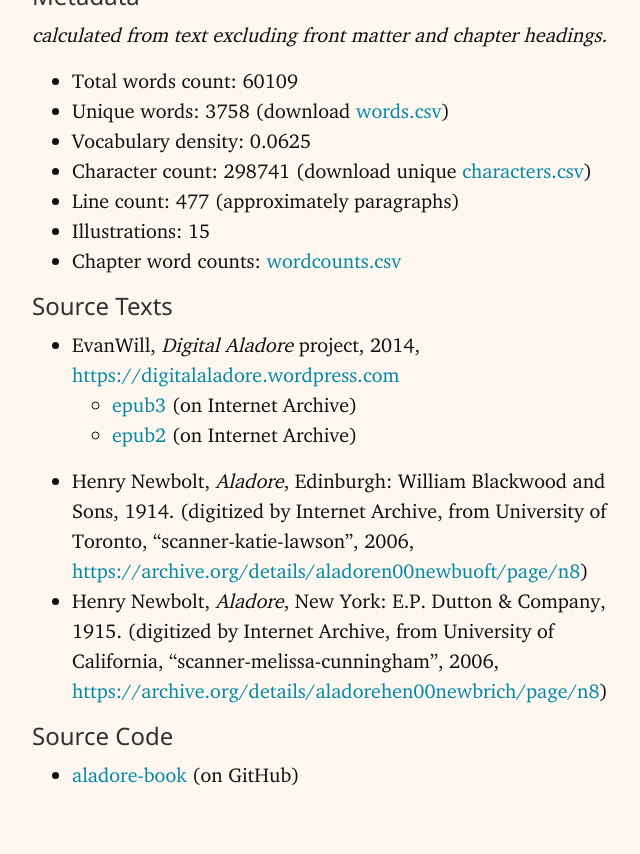
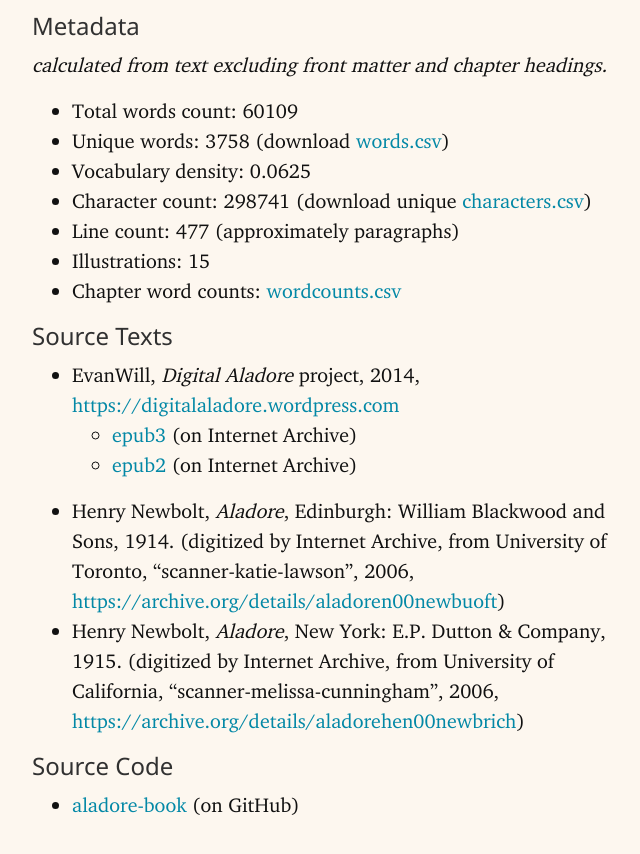
Before and after one commit to evanwill/aladore-book, a Jekyll site: the page built from data/index.md, in a window 1280 px wide and 900 px high, scrolled down 697 px. Shown: the top 854 px of the window, without its empty margins (320-960 px from the left). Built offline with Jekyll 4.4.1, drawn with Linux system fonts in a browser that asks for light colours; some of the changed lines change nothing that is shown; some of the changed text lies outside the part shown.

Commit message:
data links update

```diff
--- a/data/index.md
+++ b/data/index.md
@@ -7,6 +7,7 @@
 
 - [Illustration gallery]({{ '/data/gallery.html' | absolute_url }}) (or [image list CSV]({{ '/data/image_list.csv' | absolute_url }}))
 - [Word cloud]({{ '/data/cloud.html' | absolute_url }})
+- [Word Tree](https://www.jasondavies.com/wordtree/?source=https%3A%2F%2Fevanwill.github.io%2Faladore-book%2Fdata%2Fnewbolt_aladore_1914.txt){:target='_blank'} (jasondavies)
 
 ## Text Download
 
@@ -42,8 +43,8 @@
 - EvanWill, *Digital Aladore* project, 2014, <https://digitalaladore.wordpress.com>
     - [epub3](https://archive.org/details/AladoreHenryNewbolt3) (on Internet Archive)
     - [epub2](https://archive.org/details/AladoreHenryNewbolt) (on Internet Archive)
-- Henry Newbolt, *Aladore*, Edinburgh: William Blackwood and Sons, 1914. (digitized by Internet Archive, from University of Toronto, "scanner-katie-lawson", 2006, <https://archive.org/details/aladoren00newbuoft/page/n8>)
-- Henry Newbolt, *Aladore*, New York: E.P. Dutton & Company, 1915. (digitized by Internet Archive, from University of California, "scanner-melissa-cunningham", 2006, <https://archive.org/details/aladorehen00newbrich/page/n8>)
+- Henry Newbolt, *Aladore*, Edinburgh: William Blackwood and Sons, 1914. (digitized by Internet Archive, from University of Toronto, "scanner-katie-lawson", 2006, <https://archive.org/details/aladoren00newbuoft>)
+- Henry Newbolt, *Aladore*, New York: E.P. Dutton & Company, 1915. (digitized by Internet Archive, from University of California, "scanner-melissa-cunningham", 2006, <https://archive.org/details/aladorehen00newbrich>)
 
 ## Source Code
 
```
